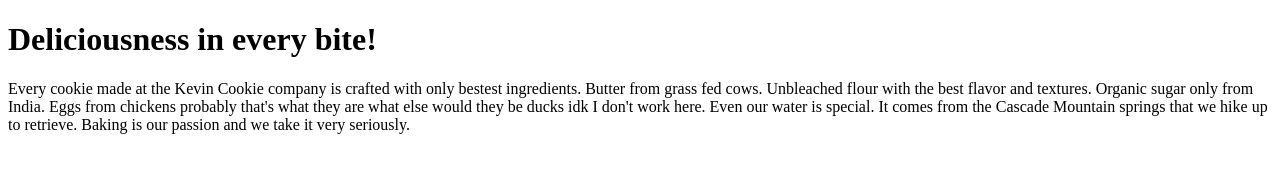
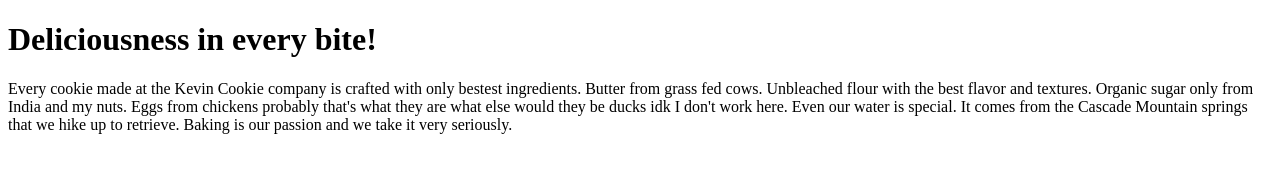
Before and after one commit to gycobden/Test, a plain HTML site: page index.htm in a window 1280 px wide. Drawn offline with Linux system fonts and the light colour scheme.

Commit message:
Update index.htm

```diff
--- a/index.htm
+++ b/index.htm
@@ -4,7 +4,7 @@
 
 <h1>Deliciousness in every bite!</h1>
 
-<p>Every cookie made at the Kevin Cookie company is crafted with only bestest ingredients. Butter from grass fed cows. Unbleached flour with the best flavor and textures. Organic sugar only from India. Eggs from chickens probably that's what they are what else would they be ducks idk I don't work here. Even our water is special. It comes from the Cascade Mountain springs that we hike up to retrieve. Baking is our passion and we take it very seriously.</p>
+<p>Every cookie made at the Kevin Cookie company is crafted with only bestest ingredients. Butter from grass fed cows. Unbleached flour with the best flavor and textures. Organic sugar only from India and my nuts. Eggs from chickens probably that's what they are what else would they be ducks idk I don't work here. Even our water is special. It comes from the Cascade Mountain springs that we hike up to retrieve. Baking is our passion and we take it very seriously.</p>
 
 </body>
 </html>
```
